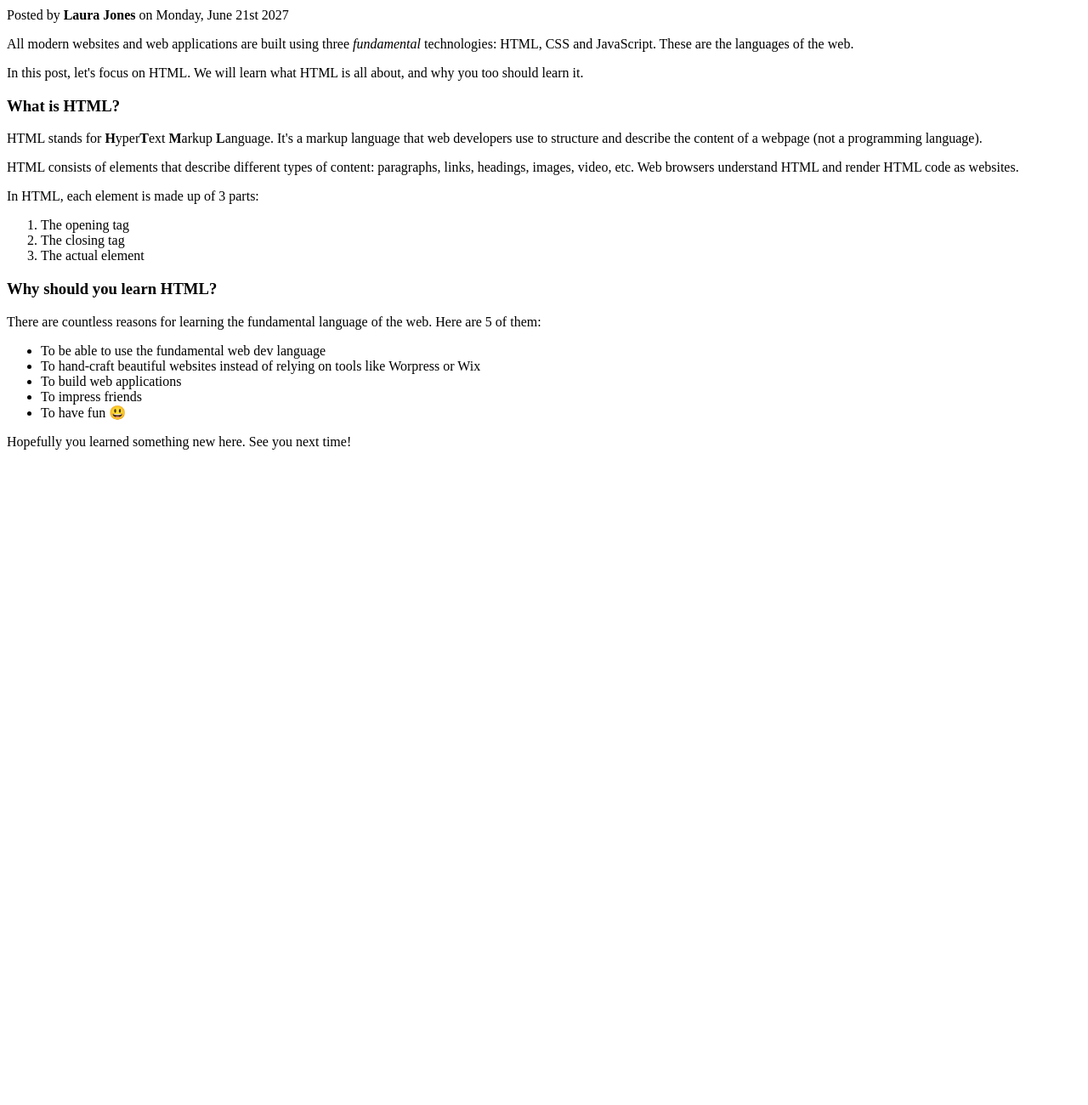
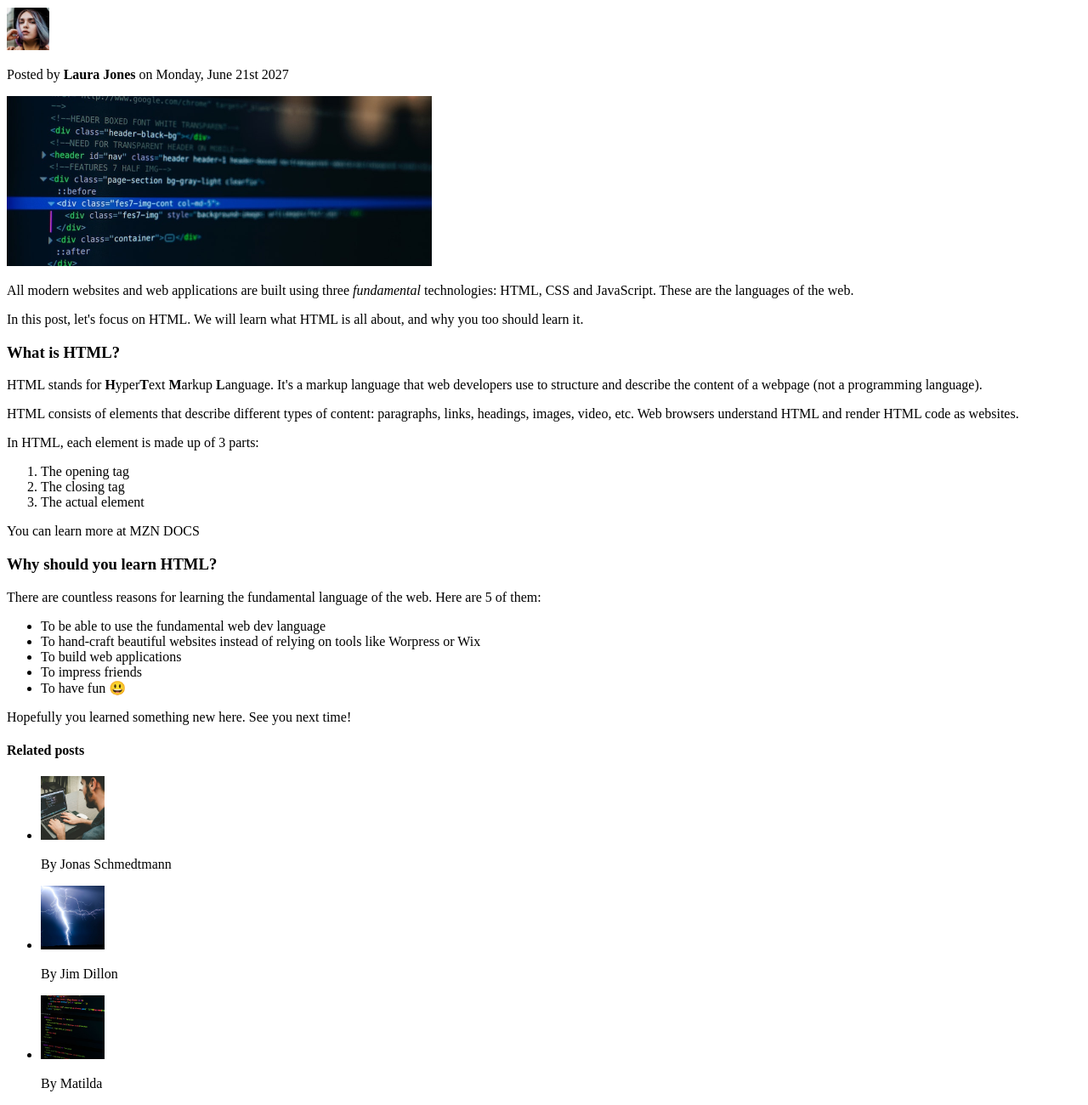
Before and after one commit to kishorenataraj21/FrontEndFundamentals, a plain HTML site: page HTML/02-HTML-Fundamentals/index.html in a window 1280 px wide. Shown: the part 119-1419 px from the top of the page at 85% size. Before the commit the page ends 800 px from the top, so only its background shows below. Drawn offline with Linux system fonts and the light colour scheme.

Commit message:
Image usage using img tag

```diff
--- a/HTML/02-HTML-Fundamentals/index.html
+++ b/HTML/02-HTML-Fundamentals/index.html
@@ -2,7 +2,7 @@
 <html lang="en">
   <head>
     <meta charset="UTF-8" />
-    <title>Magazine blog</title>
+    <title>Magazine Blog</title>
   </head>
 
   <body>
@@ -14,12 +14,25 @@
     <h5>The Basic Language of the Web: HTML</h5>
     <h6>The Basic Language of the Web: HTML</h6>
     -->
-
     <h1>📘 The Code Magazine</h1>
 
     <h2>The Basic Language of the Web: HTML</h2>
 
+    <img
+      src="img/laura-jones.jpg"
+      alt="Headshot of Laura Jones"
+      height="50"
+      width="50"
+    />
+
     <p>Posted by <strong>Laura Jones</strong> on Monday, June 21st 2027</p>
+
+    <img
+      src="img/post-img.jpg"
+      alt="HTML code on a screen"
+      width="500"
+      height="200"
+    />
 
     <p>
       All modern websites and web applications are built using three
@@ -53,6 +66,8 @@
       <li>The actual element</li>
     </ol>
 
+    <p>You can learn more at MZN DOCS</p>
+
     <h3>Why should you learn HTML?</h3>
 
     <p>
@@ -72,5 +87,32 @@
     </ul>
 
     <p>Hopefully you learned something new here. See you next time!</p>
+
+    <h4>Related posts</h4>
+
+    <ul>
+      <li>
+        <img
+          src="img/related-1.jpg"
+          alt="Person programming"
+          width="75"
+          width="75"
+        />
+        <p>By Jonas Schmedtmann</p>
+      </li>
+      <li>
+        <img src="img/related-2.jpg" alt="Lightning" width="75" heigth="75" />
+        <p>By Jim Dillon</p>
+      </li>
+      <li>
+        <img
+          src="img/related-3.jpg"
+          alt="JavaScript code on a screen"
+          width="75"
+          height="75"
+        />
+        <p>By Matilda</p>
+      </li>
+    </ul>
   </body>
 </html>
```
Also changed, not shown: HTML/02-HTML-Fundamentals/img/challenges.jpg (added), HTML/02-HTML-Fundamentals/img/laura-jones.jpg (added), HTML/02-HTML-Fundamentals/img/post-img.jpg (added), HTML/02-HTML-Fundamentals/img/related-1.jpg (added), HTML/02-HTML-Fundamentals/img/related-2.jpg (added), HTML/02-HTML-Fundamentals/img/related-3.jpg (added).
